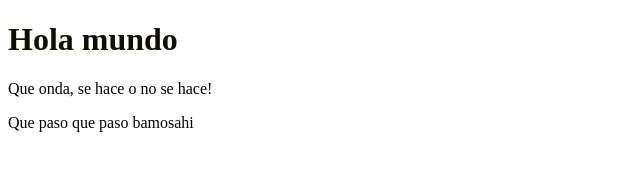
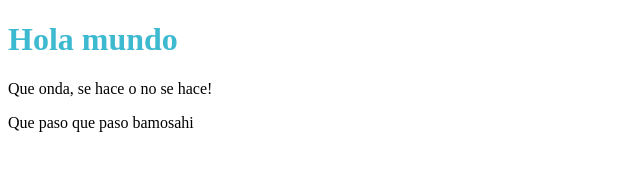
Before and after one commit to xtornasol512/testpages, a plain HTML site: page index.html in a window 1280 px wide. Shown: the whole page, without its empty margins (0-640 px from the left). Drawn offline with Linux system fonts and the light colour scheme.

Commit message:
change color

```diff
--- a/estilos.css
+++ b/estilos.css
@@ -1,3 +1,3 @@
 h1 {
-	color: #111000;
+	color: hsl(189deg 61% 53%);
 }
```
